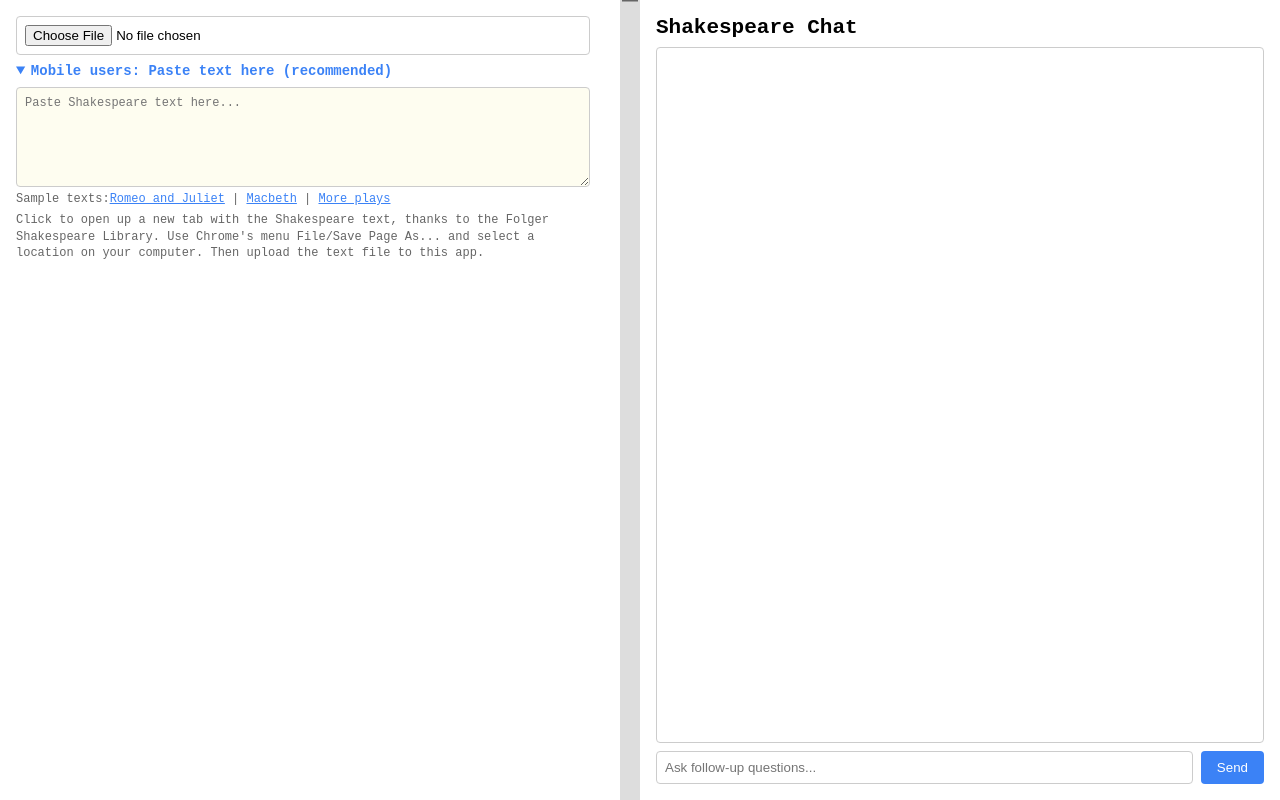
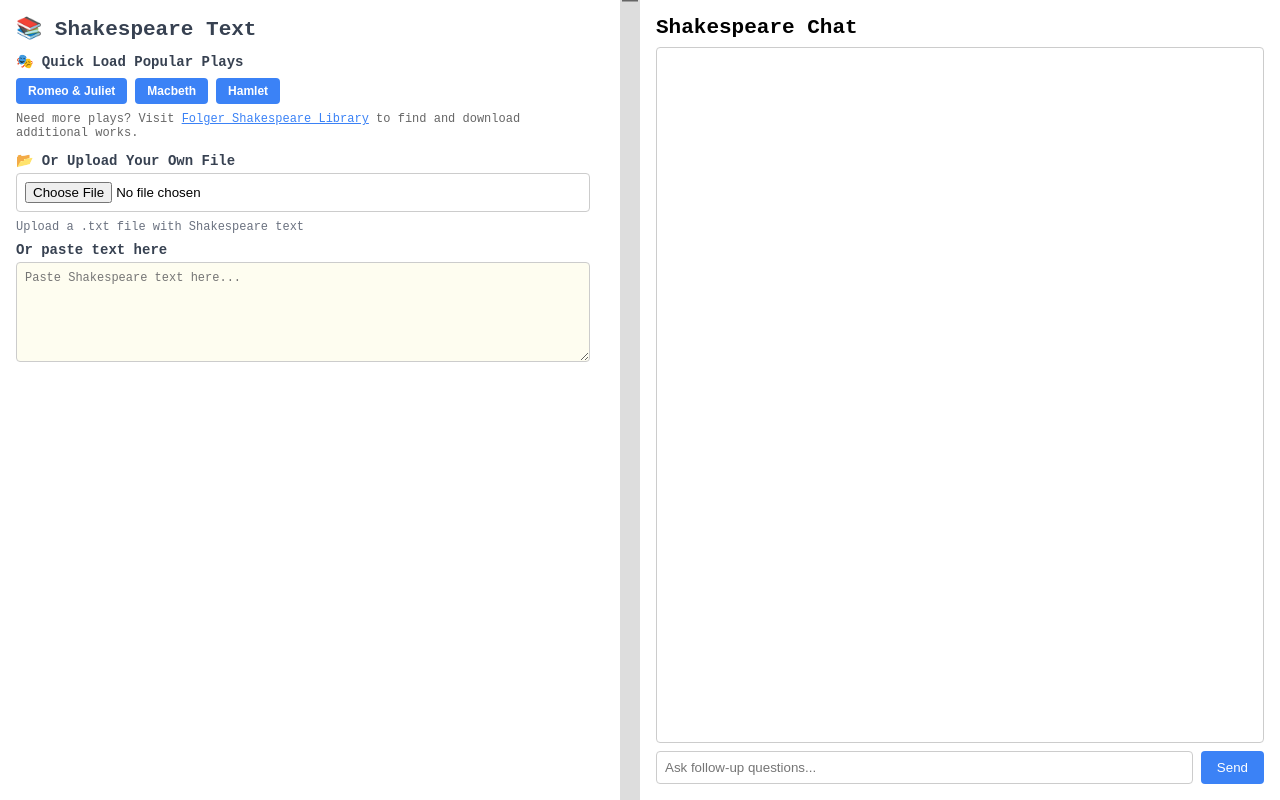
Before and after one commit to johndimm/shakespeare-explainer, a Next.js app: page / in a window 1280 px wide. Built offline with nearby package versions, Linux system fonts and the light colour scheme.

Commit message:
save chat, summary added

```diff
--- /dev/null
+++ b/src/pages/api/load-play.js
@@ -0,0 +1,24 @@
+export default async function handler(req, res) {
+  if (req.method !== 'POST') {
+    return res.status(405).json({ error: 'Method not allowed' });
+  }
+
+  const { url } = req.body;
+
+  if (!url) {
+    return res.status(400).json({ error: 'URL is required' });
+  }
+
+  try {
+    const response = await fetch(url);
+    if (!response.ok) {
+      throw new Error(`HTTP error! status: ${response.status}`);
+    }
+
+    const text = await response.text();
+    return res.status(200).json({ text });
+  } catch (error) {
+    console.error('Error fetching play:', error);
+    return res.status(500).json({ error: 'Failed to fetch play' });
+  }
+}
--- a/src/pages/index.js
+++ b/src/pages/index.js
@@ -16,6 +16,81 @@
   const [isResizing, setIsResizing] = useState(false);
   const [scrollPosition, setScrollPosition] = useState(0);
   const [showButtons, setShowButtons] = useState(false);
+
+  // Download and load a play directly
+  const loadPlay = async (url, title) => {
+    try {
+      setChatMessages([{ role: 'system', content: `Loading ${title}...` }]);
+
+      const response = await fetch('/api/load-play', {
+        method: 'POST',
+        headers: { 'Content-Type': 'application/json' },
+        body: JSON.stringify({ url })
+      });
+
+      if (!response.ok) throw new Error('Failed to fetch');
+
+      const data = await response.json();
+      const lines = data.text.split('\n').filter(line => line.trim() !== '');
+
+      setUploadedText(lines);
+      setChatMessages([{ role: 'system', content: `${title} loaded! Click or drag to select lines for explanation.` }]);
+    } catch (error) {
+      console.error('Error loading play:', error);
+      setChatMessages([{ role: 'system', content: `Failed to load ${title}. Please try the manual upload option below.` }]);
+    }
+  };
+
+  // Save chat as text file
+  const saveChatToFile = () => {
+    const chatText = chatMessages.map(msg => {
+      const role = msg.role === 'user' ? 'You' : msg.role === 'assistant' ? 'Shakespeare Expert' : 'System';
+      return `${role}:\n${msg.content}\n\n`;
+    }).join('');
+
+    const blob = new Blob([chatText], { type: 'text/plain' });
+    const url = URL.createObjectURL(blob);
+    const a = document.createElement('a');
+    a.href = url;
+    a.download = `shakespeare-chat-${new Date().toISOString().split('T')[0]}.txt`;
+    document.body.appendChild(a);
+    a.click();
+    document.body.removeChild(a);
+    URL.revokeObjectURL(url);
+  };
+
+  // Get chat summary
+  const getChatSummary = async () => {
+    if (chatMessages.length === 0) return;
+
+    const chatText = chatMessages
+      .filter(msg => msg.role !== 'system')
+      .map(msg => `${msg.role}: ${msg.content}`)
+      .join('\n\n');
+
+    setIsLoading(true);
+    setChatMessages(prev => [...prev, { role: 'user', content: 'Please provide a summary of our conversation, including the main topics discussed and key things learned about Shakespeare.' }]);
+
+    try {
+      const res = await fetch('/api/chat', {
+        method: 'POST',
+        headers: { 'Content-Type': 'application/json' },
+        body: JSON.stringify({
+          messages: [
+            { role: 'system', content: 'You are a Shakespeare expert. Provide a concise summary of the conversation, highlighting main topics discussed and key insights about Shakespeare\'s works.' },
+            { role: 'user', content: `Please summarize this conversation about Shakespeare:\n\n${chatText}` }
+          ]
+        }),
+      });
+      const data = await res.json();
+
+      setChatMessages(prev => [...prev, { role: 'assistant', content: data.response }]);
+    } catch (err) {
+      console.error('Error:', err);
+      setChatMessages(prev => [...prev, { role: 'assistant', content: 'Sorry, I could not generate a summary.' }]);
+    }
+    setIsLoading(false);
+  };
 
   // Handle scrollbar interaction (scroll or resize)
   const handleScrollbarStart = (e) => {
@@ -408,6 +483,81 @@
           />
         </div>
         <div style={{ marginBottom: '16px' }}>
+          <h2 style={{ fontWeight: 'bold', marginBottom: '12px', color: '#374151' }}>📚 Shakespeare Text</h2>
+          <div style={{ marginBottom: '12px' }}>
+            <h3 style={{ fontSize: '14px', fontWeight: 'bold', marginBottom: '8px', color: '#374151' }}>
+              🎭 Quick Load Popular Plays
+            </h3>
+            <div style={{ display: 'flex', flexWrap: 'wrap', gap: '8px', marginBottom: '8px' }}>
+              <button
+                onClick={() => loadPlay('https://folger-main-site-assets.s3.amazonaws.com/uploads/2022/11/romeo-and-juliet_TXT_FolgerShakespeare.txt', 'Romeo and Juliet')}
+                style={{
+                  padding: '6px 12px',
+                  backgroundColor: '#3b82f6',
+                  color: 'white',
+                  border: 'none',
+                  borderRadius: '4px',
+                  cursor: 'pointer',
+                  fontSize: '12px',
+                  fontWeight: 'bold'
+                }}
+              >
+                Romeo & Juliet
+              </button>
+              <button
+                onClick={() => loadPlay('https://folger-main-site-assets.s3.amazonaws.com/uploads/2022/11/macbeth_TXT_FolgerShakespeare.txt', 'Macbeth')}
+                style={{
+                  padding: '6px 12px',
+                  backgroundColor: '#3b82f6',
+                  color: 'white',
+                  border: 'none',
+                  borderRadius: '4px',
+                  cursor: 'pointer',
+                  fontSize: '12px',
+                  fontWeight: 'bold'
+                }}
+              >
+                Macbeth
+              </button>
+              <button
+                onClick={() => loadPlay('https://folger-main-site-assets.s3.amazonaws.com/uploads/2022/11/hamlet_TXT_FolgerShakespeare.txt', 'Hamlet')}
+                style={{
+                  padding: '6px 12px',
+                  backgroundColor: '#3b82f6',
+                  color: 'white',
+                  border: 'none',
+                  borderRadius: '4px',
+                  cursor: 'pointer',
+                  fontSize: '12px',
+                  fontWeight: 'bold'
+                }}
+              >
+                Hamlet
+              </button>
+            </div>
+            <div style={{ fontSize: '12px', color: '#666', marginBottom: '12px' }}>
+              Need more plays? Visit{' '}
+              <a
+                href="https://www.folger.edu/explore/shakespeares-works/"
+                target="_blank"
+                rel="noopener noreferrer"
+                style={{ color: '#3b82f6', textDecoration: 'underline' }}
+              >
+                Folger Shakespeare Library
+              </a>
+              {' '}to find and download additional works.
+            </div>
+          </div>
+
+          <label style={{
+            display: 'block',
+            marginBottom: '4px',
+            fontSize: '14px',
+            fontWeight: 'bold',
+            color: '#374151'
+          }}>
+            📂 Or Upload Your Own File
+          </label>
           <input
             type="file"
             accept="text/plain,.txt"
@@ -421,12 +571,14 @@
               borderRadius: '4px'
             }}
           />
+          <div style={{ fontSize: '12px', color: '#6b7280', marginBottom: '8px' }}>
+            Upload a .txt file with Shakespeare text
+          </div>
 
           <div style={{ marginTop: '8px', fontSize: '14px', color: '#666' }}>
-            <details open>
-              <summary style={{ cursor: 'pointer', color: '#3b82f6', fontWeight: 'bold' }}>
-                Mobile users: Paste text here (recommended)
-              </summary>
+            <div style={{ color: '#374151', fontWeight: 'bold', marginBottom: '4px' }}>
+              Or paste text here
+            </div>
             <textarea
               placeholder="Paste Shakespeare text here..."
               onChange={(e) => {
@@ -440,7 +592,6 @@
               style={{
                 width: '100%',
                 height: '100px',
-                  marginTop: '8px',
                 padding: '8px',
                 border: '1px solid #ccc',
                 borderRadius: '4px',
@@ -449,41 +600,6 @@
                 color: 'black'
               }}
             />
-            </details>
-          </div>
-          <div style={{ fontSize: '12px', color: '#666', lineHeight: '1.4' }}>
-            Sample texts:
-            <a
-              href="https://folger-main-site-assets.s3.amazonaws.com/uploads/2022/11/romeo-and-juliet_TXT_FolgerShakespeare.txt"
-              target="_blank"
-              rel="noopener noreferrer"
-              style={{ color: '#3b82f6', textDecoration: 'underline' }}
-            >
-              Romeo and Juliet
-            </a>
-            {' | '}
-            <a
-              href="https://folger-main-site-assets.s3.amazonaws.com/uploads/2022/11/macbeth_TXT_FolgerShakespeare.txt"
-              target="_blank"
-              rel="noopener noreferrer"
-              style={{ color: '#3b82f6', textDecoration: 'underline' }}
-            >
-              Macbeth
-            </a>
-            {' | '}
-            <a
-              href="https://www.folger.edu/explore/shakespeares-works/"
-              target="_blank"
-              rel="noopener noreferrer"
-              style={{ color: '#3b82f6', textDecoration: 'underline' }}
-            >
-              More plays
-            </a>
-            <div style={{ marginTop: '4px' }}>
-              Click to open up a new tab with the Shakespeare text, thanks to the Folger Shakespeare Library.
-              Use Chrome's menu File/Save Page As... and select a location on your computer.
-              Then upload the text file to this app.
-            </div>
           </div>
         </div>
         <div
@@ -580,7 +696,43 @@
         backgroundColor: 'white',
         color: 'black'
       }}>
-        <h2 style={{ fontWeight: 'bold', marginBottom: '8px' }}>Shakespeare Chat</h2>
+        <div style={{ display: 'flex', justifyContent: 'space-between', alignItems: 'center', marginBottom: '8px' }}>
+          <h2 style={{ fontWeight: 'bold', margin: 0 }}>Shakespeare Chat</h2>
+          {chatMessages.length > 0 && (
+            <div style={{ display: 'flex', gap: '8px' }}>
+              <button
+                onClick={saveChatToFile}
+                style={{
+                  padding: '4px 8px',
+                  backgroundColor: '#10b981',
+                  color: 'white',
+                  border: 'none',
+                  borderRadius: '4px',
+                  cursor: 'pointer',
+                  fontSize: '12px'
+                }}
+              >
+                💾 Save Chat
+              </button>
+              <button
+                onClick={getChatSummary}
+                disabled={isLoading}
+                style={{
+                  padding: '4px 8px',
+                  backgroundColor: '#8b5cf6',
+                  color: 'white',
+                  border: 'none',
+                  borderRadius: '4px',
+                  cursor: 'pointer',
+                  fontSize: '12px',
+                  opacity: isLoading ? 0.5 : 1
+                }}
+              >
+                📋 Summary
+              </button>
+            </div>
+          )}
+        </div>
 
         {/* Chat messages */}
         <div
```
Lines whose indentation alone changed are shown as unchanged.
